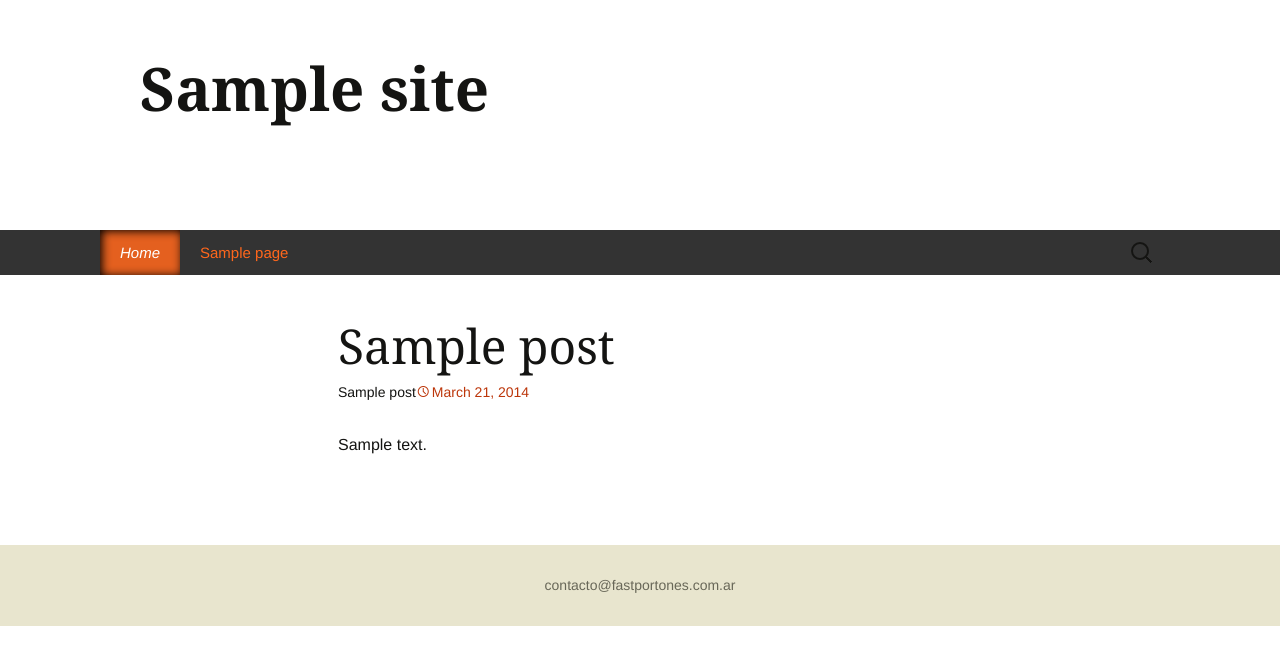
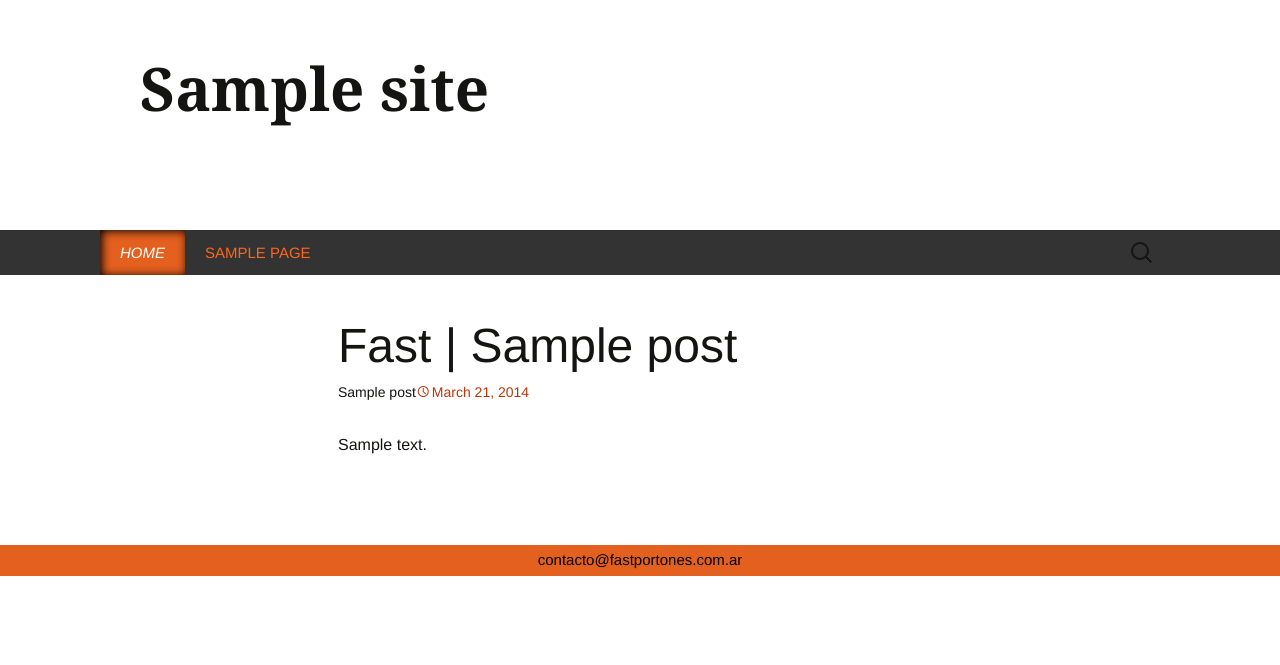
Before and after one commit to cortezcristian/fastportones, a WordPress theme: template themes/twentythirteen/index.php in a window 1280 px wide. Shown: the top 665 px of the page. Run offline with PHP 8.4 and a stand-in for WordPress, Linux system fonts and the light colour scheme; the site name, menu and one post (Sample post) are stand-ins, and other content is empty; some libraries are stand-ins or nearby versions.

Commit message:
Adding styles to the titles

```diff
--- a/themes/twentythirteen/content.php
+++ b/themes/twentythirteen/content.php
@@ -19,10 +19,10 @@
 		<?php endif; ?>
 
 		<?php if ( is_single() ) : ?>
-		<h1 class="entry-title"><?php the_title(); ?></h1>
+		<h1 class="entry-title"><span class="fast-entry-title">Fast</span> | <?php the_title(); ?></h1>
 		<?php else : ?>
 		<h1 class="entry-title">
-			<a href="<?php the_permalink(); ?>" rel="bookmark"><?php the_title(); ?></a>
+			<a href="<?php the_permalink(); ?>" rel="bookmark"><span class="fast-entry-title">Fast</span> | <?php the_title(); ?></a>
 		</h1>
 		<?php endif; // is_single() ?>
 
--- a/themes/twentythirteen/style.css
+++ b/themes/twentythirteen/style.css
@@ -864,6 +864,7 @@ div.nav-menu > ul {
 	line-height: 1;
 	padding: 15px 20px;
 	text-decoration: none;
+    text-transform: uppercase;
 }
 
 .nav-menu li:hover > a,
@@ -1012,6 +1013,8 @@ ul.nav-menu li:hover > ul,
 .entry-title {
 	font-weight: normal;
 	margin: 0 0 5px;
+    color: #333;
+    font-family: Helvetica, Arial, sans-serif;
 }
 
 .entry-title a {
@@ -2504,7 +2507,7 @@ footer.entry-meta {
  */
 
 .site-footer {
-	background-color: #e8e5ce;
+	background: #e4601f;
 	color: #686758;
 	font-size: 14px;
 	text-align: center;
@@ -2588,8 +2591,14 @@ footer.entry-meta {
 .site-info {
 	margin: 0 auto;
 	max-width: 1040px;
-	padding: 30px 0;
+	padding: 5px 0;
 	width: 100%;
+}
+
+.site-info a, .site-info a:hover, .site-info a:visited {
+    color: black;
+    font-size: 15px;
+    line-height: 15px;
 }
 
 #wpstats {
```
